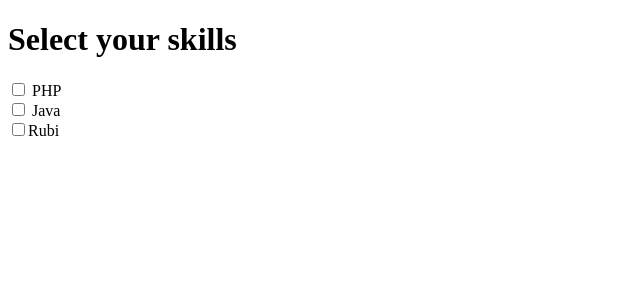
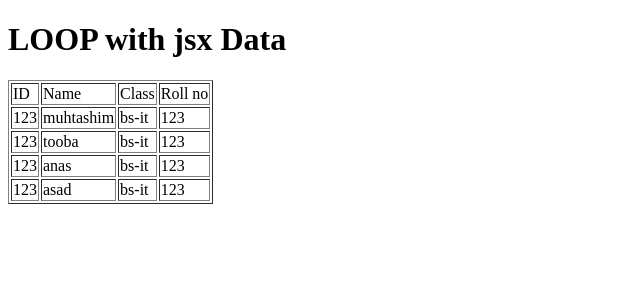
Before and after one commit to muhtashim410kk-jpg/react, a React (Vite) app: page / in a window 1280 px wide. Shown: the top 300 px of the page, without its empty margins (0-640 px from the left). Built offline with nearby package versions, Linux system fonts and the light colour scheme.

Commit message:
loop with jsx

```diff
--- a/src/App.jsx
+++ b/src/App.jsx
@@ -1,41 +1,89 @@
-import { useState } from "react"
 
-   function Checkbox(){
+   function Loopjsx(){
 
-       const [skills,setskills]=useState([]);
+     let userdata =[
 
-      function handleskills (Event){
+      {
+        "Id":123,
+        "Name":"muhtashim",
+        "Class":"bs-it",
+        "roll no":123
 
-           console.log(Event.target.value,Event.target.checked)
+      },
+         {
+        "Id":123,
+        "Name":"tooba",
+        "Class":"bs-it",
+        "roll no":123
 
-           if(Event.target.checked){
+      },
+         {
+        "Id":123,
+        "Name":"anas",
+        "Class":"bs-it",
+        "roll no":123
 
-               setskills([...skills,Event.target.value])
-           }else{
-            setskills(skills.filter((item)=>item!=Event.target.value))
-           }
-       }
+      },
+         {
+        "Id":123,
+        "Name":"asad",
+        "Class":"bs-it",
+        "roll no":123
 
-     return(
+      },
 
-        <div>
-                 <h1>Select your skills</h1>
-    <input  onChange={handleskills}  type="checkbox" id="php" value="Php"  /> PHP
-    <label htmlFor="php"></label>
-    <br />
-    <input    onChange={handleskills}  type="checkbox" id="java" value="Java" /> Java
-    <label htmlFor="java"></label>
-    <br />
-    <input   onChange={handleskills}  type="checkbox" id="rubi" value="Rubi"  />Rubi
-    <label htmlFor="rubi"></label>
 
-              <h1> {skills.toString()}  </h1>
 
-        </div>
+     ]
 
-     )
+    return(
 
+   <div>
+
+                <h1>LOOP with jsx Data</h1>
+         <table border="1">
+
+       <thead>
+
+           <tr>
+            <td>ID</td>
+            <td>Name</td>
+            <td>Class</td>
+            <td>Roll no</td>
+
+           </tr>
+
+       </thead>
+
+       <tbody>
+
+            {
+              userdata.map((user)=>{
+
+          return(
+                   <tr>
+            <td>{user.Id}</td>
+            <td>{user.Name}</td>
+            <td>{user.Class}</td>
+            <td>{user["roll no"]}</td>
+
+           </tr>
+          )
+
+              })
+            }
+
+
+       </tbody>
+
+
+         </table>
+
+
+   </div>
+
+    )
 
    }
 
-   export default Checkbox
+   export default Loopjsx
--- a/src/main.jsx
+++ b/src/main.jsx
@@ -1,7 +1,7 @@
 import { StrictMode } from 'react'
 import { createRoot } from 'react-dom/client'
-import Handlinginput from './App'
-import Checkbox from './App'
+import Loopjsx from './App'
+
 
 
 
@@ -11,6 +11,6 @@ import Checkbox from './App'
 
 createRoot(document.getElementById('root')).render(
   <StrictMode>
-    <Checkbox />
+    <Loopjsx />
   </StrictMode>
 )
```
